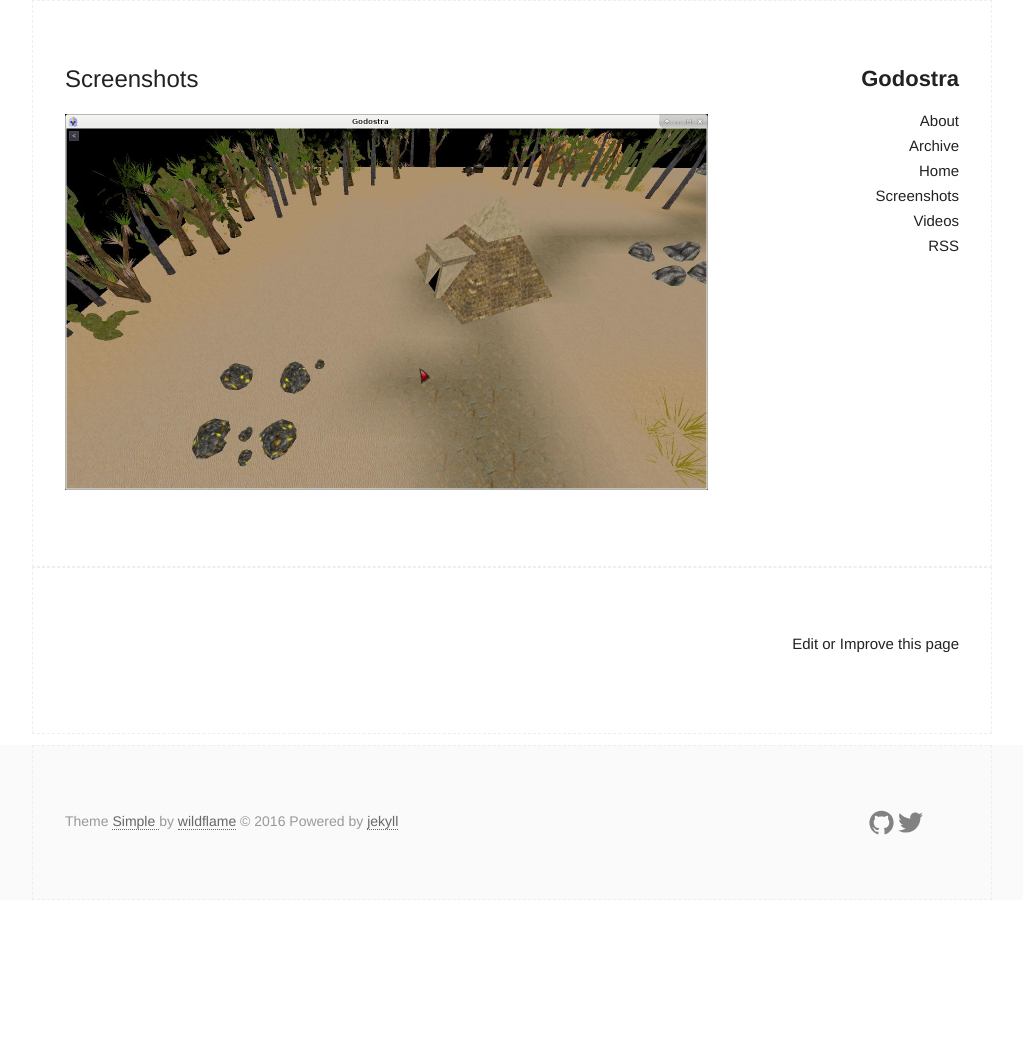
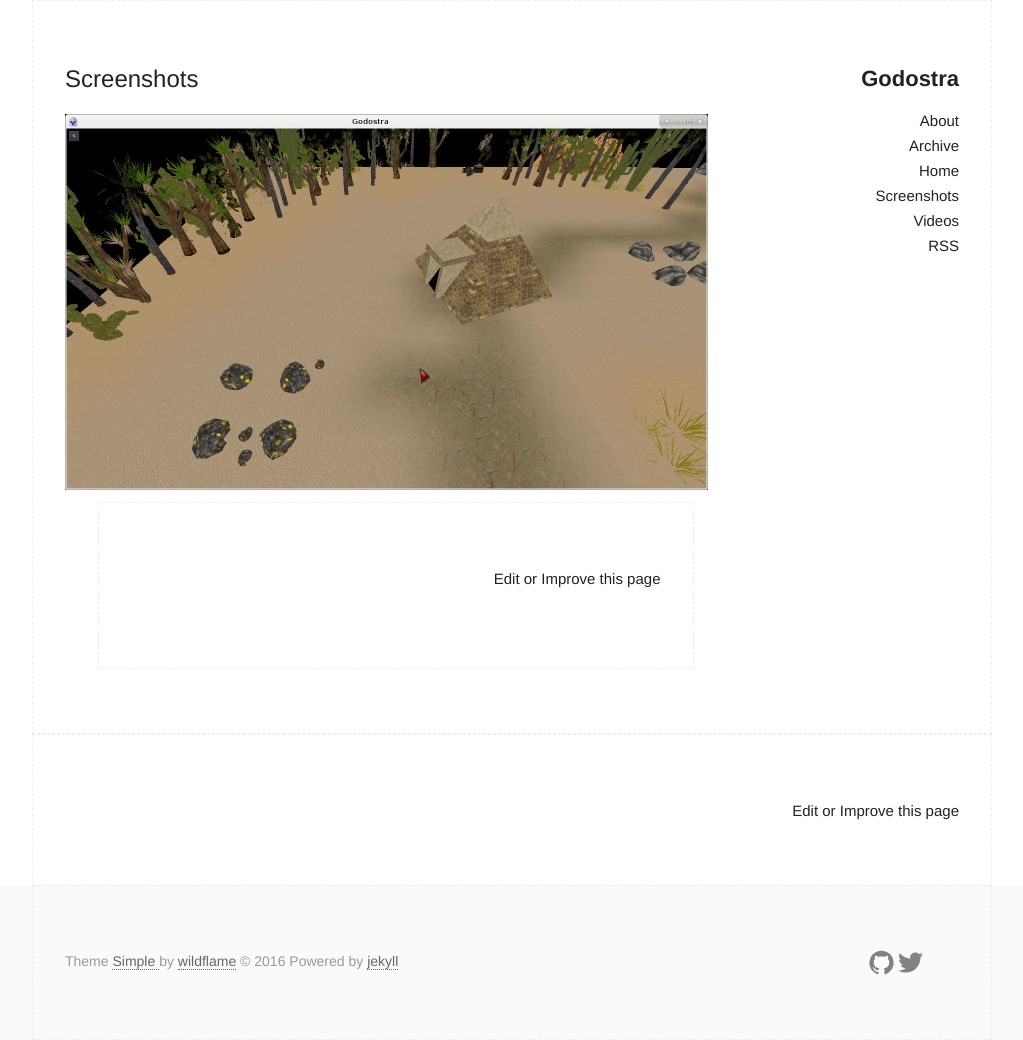
Before and after one commit to Godostra/godostra.github.io, a Jekyll site: the page built from screenshots.md, in a window 1280 px wide. Shown: the whole page, without its empty margins (128-1151 px from the left). Built offline with Jekyll 4.4.1, drawn with Linux system fonts in a browser that asks for light colours; before the commit the page ends 900 px from its top, so only the background shows below that.

Commit message:
page.html:add edit link

```diff
--- a/_layouts/page.html
+++ b/_layouts/page.html
@@ -10,5 +10,7 @@ layout: default
   <div class="article-content">
     {{ content }}
   </div>
-
+  <div class="container">
+    <p style="text-align: right;"><a href="https://github.com/Godostra/godostra.github.io/tree/master/{{ page.path }}">Edit or Improve this page</a></p>
+  </div>
 </article>
```
